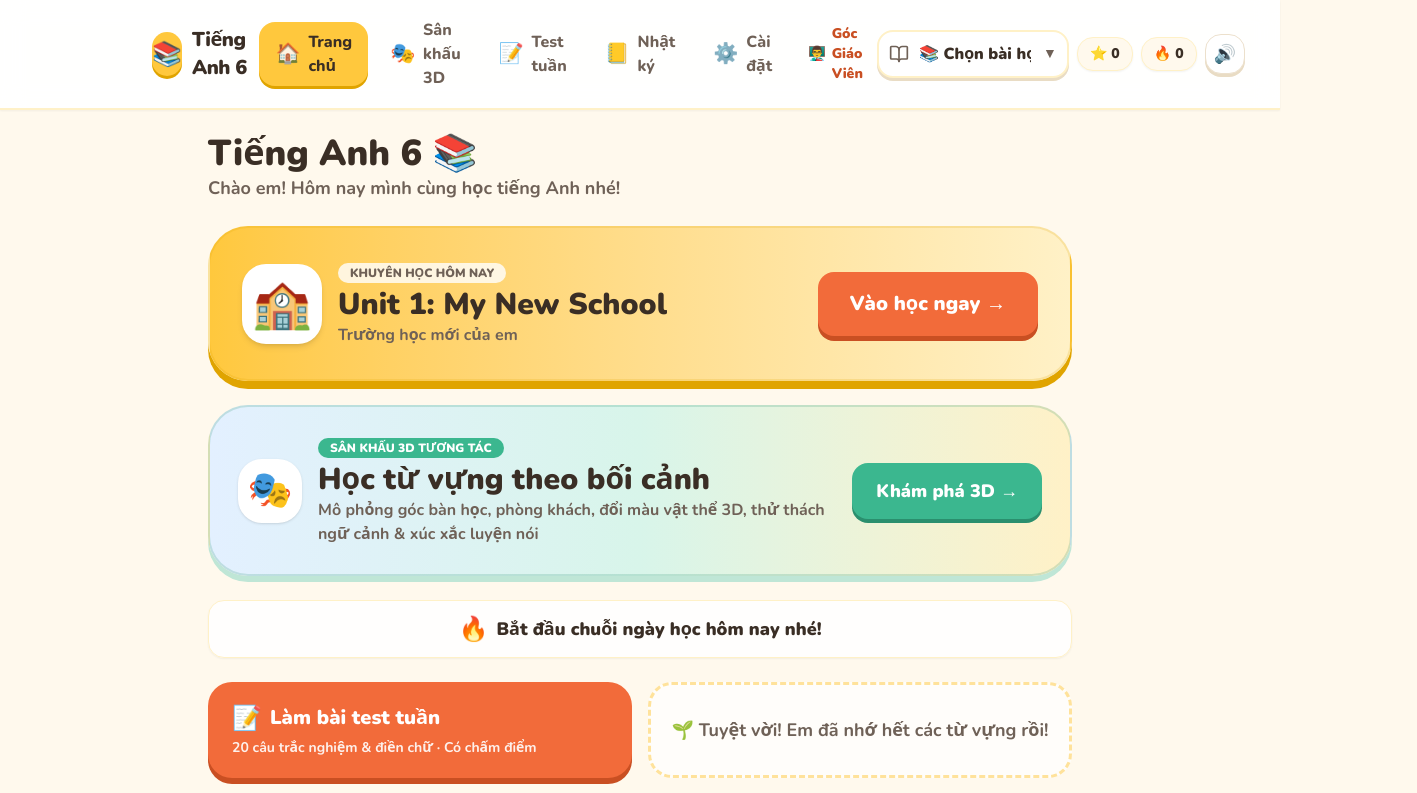
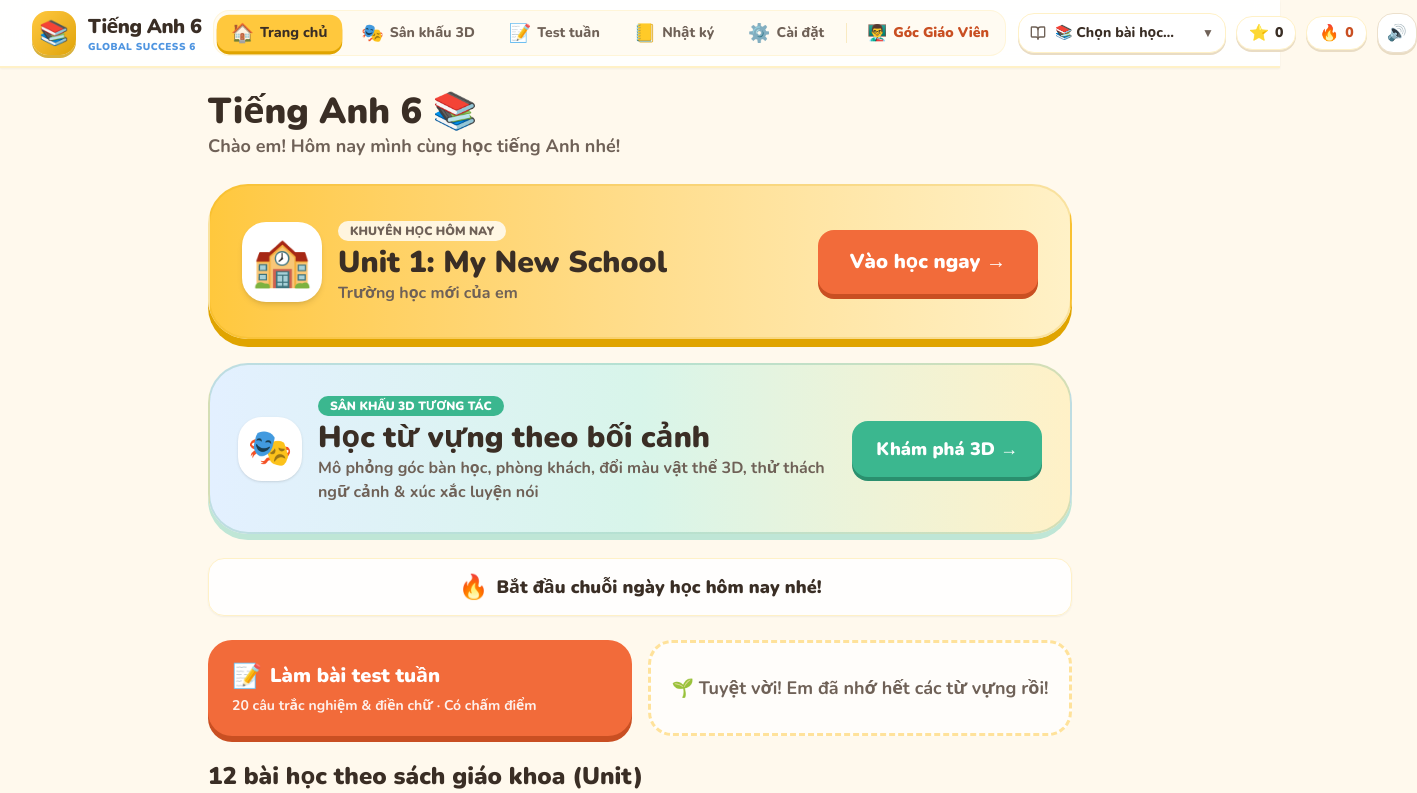
Before and after one commit to nghiatnhcmue/English-kid, a React (Vite) app: page / in a window 1280 px wide. Shown: the top 793 px of the page, 1417 px wide, since content can reach past the window. Built offline with nearby package versions, Linux system fonts and the light colour scheme.

Commit message:
style: redesign header navbar with modern segmented pill tabs, wide container, and no text wrapping

```diff
--- a/src/App.jsx
+++ b/src/App.jsx
@@ -36,22 +36,29 @@ function TopNavBar() {
   };
 
   return (
-    <header className="no-print sticky top-0 z-30 hidden md:block bg-white/95 border-b-2 border-banana-soft shadow-xs backdrop-blur-md">
-      <div className="mx-auto flex max-w-5xl items-center justify-between px-6 py-2.5">
-        {/* Logo / App Name */}
+    <header className="no-print sticky top-0 z-40 hidden md:block bg-white/95 border-b-2 border-banana-soft shadow-xs backdrop-blur-md">
+      <div className="mx-auto flex w-full max-w-7xl items-center justify-between px-4 sm:px-6 lg:px-8 py-2.5 gap-3">
+        {/* Logo / Tên Ứng Dụng */}
         <NavLink
           to="/"
-          className="flex items-center gap-2.5 text-xl font-black text-ink hover:opacity-85 transition-opacity"
+          className="group flex shrink-0 items-center gap-3 text-ink transition-transform hover:scale-[1.02] active:scale-95"
         >
-          <span className="flex h-11 w-11 items-center justify-center rounded-2xl bg-banana text-2xl shadow-[0_3px_0_var(--color-banana-dark)]">
-            📚
-          </span>
-          <span className="tracking-tight">{t.appName}</span>
+          <div className="relative flex h-11 w-11 items-center justify-center rounded-2xl bg-gradient-to-br from-banana to-banana-dark text-2xl shadow-[0_3px_0_#d8b13c]">
+            <span>📚</span>
+          </div>
+          <div className="flex flex-col leading-tight">
+            <span className="text-xl font-black tracking-tight text-ink">
+              {t.appName}
+            </span>
+            <span className="text-[10px] font-black uppercase tracking-wider text-sky-dark">
+              Global Success 6
+            </span>
+          </div>
         </NavLink>
 
-        {/* Desktop Navigation Links */}
-        <nav aria-label="Điều hướng chính">
-          <ul className="flex items-center gap-1.5">
+        {/* Thanh Menu Điều Hướng Trung Tâm */}
+        <nav aria-label="Điều hướng chính" className="flex items-center">
+          <ul className="flex items-center gap-1 lg:gap-1.5 rounded-2xl bg-cream/70 p-1 border border-banana-soft/60">
             {NAV.map((item) => (
               <li key={item.to}>
                 <NavLink
@@ -59,20 +66,23 @@ function TopNavBar() {
                   end={item.end}
                   onClick={() => playSfx('click')}
                   className={({ isActive }) =>
-                    `flex items-center gap-2 rounded-2xl px-4 py-2 text-base font-extrabold transition-all ${
+                    `flex items-center gap-1.5 rounded-xl px-2.5 py-1.5 lg:px-3.5 lg:py-2 text-xs lg:text-sm font-extrabold whitespace-nowrap transition-all select-none ${
                       isActive
-                        ? 'bg-banana text-ink shadow-[0_3px_0_var(--color-banana-dark)]'
-                        : 'text-ink-soft hover:bg-cream hover:text-ink'
+                        ? 'bg-banana text-ink shadow-[0_3px_0_var(--color-banana-dark)] scale-[1.02]'
+                        : 'text-ink-soft hover:bg-white hover:text-ink'
                     }`
                   }
                 >
-                  <span className="text-xl" aria-hidden>
+                  <span className="text-base lg:text-lg leading-none" aria-hidden>
                     {item.icon}
                   </span>
-                  <span>{item.label}</span>
+                  <span className="whitespace-nowrap">{item.label}</span>
                 </NavLink>
               </li>
             ))}
+
+            {/* Vạch ngăn cách tinh tế */}
+            <li className="h-5 w-px bg-banana-dark/20 mx-0.5" aria-hidden />
 
             {/* Mục dành cho Giáo viên */}
             <li>
@@ -80,37 +90,49 @@ function TopNavBar() {
                 to="/teacher"
                 onClick={() => playSfx('click')}
                 className={({ isActive }) =>
-                  `flex items-center gap-1.5 rounded-2xl px-3.5 py-2 text-sm font-black transition-all ${
+                  `flex items-center gap-1.5 rounded-xl px-2.5 py-1.5 lg:px-3 lg:py-2 text-xs lg:text-sm font-black whitespace-nowrap transition-all select-none ${
                     isActive
                       ? 'bg-peach text-white shadow-[0_3px_0_var(--color-peach-dark)]'
-                      : 'text-peach-dark hover:bg-rose-soft/50'
+                      : 'text-peach-dark hover:bg-peach/15'
                   }`
                 }
               >
-                <span>👨‍🏫</span>
-                <span>Góc Giáo Viên</span>
+                <span className="text-base leading-none">👨‍🏫</span>
+                <span className="whitespace-nowrap">Góc Giáo Viên</span>
               </NavLink>
             </li>
           </ul>
         </nav>
 
-        {/* Quick Stats & Audio Toggle */}
-        <div className="flex items-center gap-2">
-          <UnitSwitcher className="hidden w-48 lg:flex" />
-          <div className="flex items-center gap-1 rounded-2xl bg-cream px-3 py-1.5 text-sm font-black text-ink shadow-xs border border-banana-soft">
-            <span aria-hidden>⭐</span>
+        {/* Cụm Tiện Ích: Đổi bài + Số sao + Chuỗi streak + Âm thanh */}
+        <div className="flex shrink-0 items-center gap-2 lg:gap-2.5">
+          <UnitSwitcher className="hidden xl:flex w-52" />
+
+          {/* Huy hiệu Sao ⭐ */}
+          <div
+            title={`Em đã tích lũy được ${totalStars} ngôi sao`}
+            className="flex items-center gap-1.5 rounded-2xl bg-white px-3 py-1.5 text-xs lg:text-sm font-black text-ink shadow-[0_2px_0_#e9dcc4] border border-banana-soft select-none hover:scale-105 transition-transform"
+          >
+            <span className="text-sm lg:text-base leading-none" aria-hidden>⭐</span>
             <span>{totalStars}</span>
           </div>
-          <div className="flex items-center gap-1 rounded-2xl bg-cream px-3 py-1.5 text-sm font-black text-ink shadow-xs border border-banana-soft">
-            <span aria-hidden>🔥</span>
+
+          {/* Huy hiệu Chuỗi ngày học 🔥 */}
+          <div
+            title={streak > 0 ? `Chuỗi học liên tiếp ${streak} ngày` : 'Học mỗi ngày để giữ ngọn lửa!'}
+            className="flex items-center gap-1.5 rounded-2xl bg-white px-3 py-1.5 text-xs lg:text-sm font-black text-peach-dark shadow-[0_2px_0_#e9dcc4] border border-banana-soft select-none hover:scale-105 transition-transform"
+          >
+            <span className="text-sm lg:text-base leading-none" aria-hidden>🔥</span>
             <span>{streak}</span>
           </div>
+
+          {/* Nút bật / tắt âm thanh */}
           <button
             type="button"
             onClick={toggleSound}
             aria-label={settings.sound ? 'Tắt âm thanh' : 'Bật âm thanh'}
             title={settings.sound ? 'Tắt âm thanh' : 'Bật âm thanh'}
-            className="inline-flex h-10 w-10 items-center justify-center rounded-2xl bg-white text-lg font-bold shadow-[0_3px_0_#e9dcc4] hover:bg-cream active:translate-y-0.5 active:shadow-none cursor-pointer border border-[#ece0cc]"
+            className="inline-flex h-10 w-10 items-center justify-center rounded-2xl bg-white text-base font-bold shadow-[0_2px_0_#e9dcc4] hover:bg-cream active:translate-y-0.5 active:shadow-none cursor-pointer border border-[#ece0cc] transition-all hover:scale-105"
           >
             {settings.sound ? '🔊' : '🔇'}
           </button>
@@ -142,7 +164,7 @@ function BottomNav() {
               <span className="text-2xl leading-none" aria-hidden>
                 {item.icon}
               </span>
-              <span>{item.label}</span>
+              <span className="whitespace-nowrap">{item.label}</span>
             </NavLink>
           </li>
         ))}
--- a/src/components/UnitSwitcher.jsx
+++ b/src/components/UnitSwitcher.jsx
@@ -17,14 +17,14 @@ export default function UnitSwitcher({ className = 'flex' }) {
   return (
     <label className={`relative items-center ${className}`}>
       <span className="sr-only">{t.stage.chooseUnit}</span>
-      <BookOpen className="pointer-events-none absolute left-3 h-5 w-5 text-ink-soft" aria-hidden />
+      <BookOpen className="pointer-events-none absolute left-3 h-4 w-4 text-ink-soft shrink-0" aria-hidden />
       <select
         value={current}
         onChange={(e) => {
           playSfx('click');
           if (e.target.value) navigate(`/unit/${e.target.value}`);
         }}
-        className="min-h-12 w-full cursor-pointer appearance-none rounded-2xl border-2 border-banana-soft bg-white py-2 pr-9 pl-10 text-base font-black text-ink shadow-[0_3px_0_#e9dcc4] focus-visible:ring-4 focus-visible:ring-banana focus-visible:outline-none"
+        className="h-10 w-full cursor-pointer appearance-none rounded-2xl border border-banana-soft bg-white py-1.5 pr-8 pl-9 text-xs lg:text-sm font-extrabold text-ink shadow-[0_2px_0_#e9dcc4] hover:border-banana-dark/40 focus-visible:ring-3 focus-visible:ring-banana focus-visible:outline-none transition-all truncate"
       >
         <option value="">📚 {t.stage.chooseUnit}…</option>
         {units.map((u) => (
@@ -33,7 +33,7 @@ export default function UnitSwitcher({ className = 'flex' }) {
           </option>
         ))}
       </select>
-      <span className="pointer-events-none absolute right-3 text-sm text-ink-soft" aria-hidden>
+      <span className="pointer-events-none absolute right-3 text-xs text-ink-soft" aria-hidden>
         ▼
       </span>
     </label>
```
